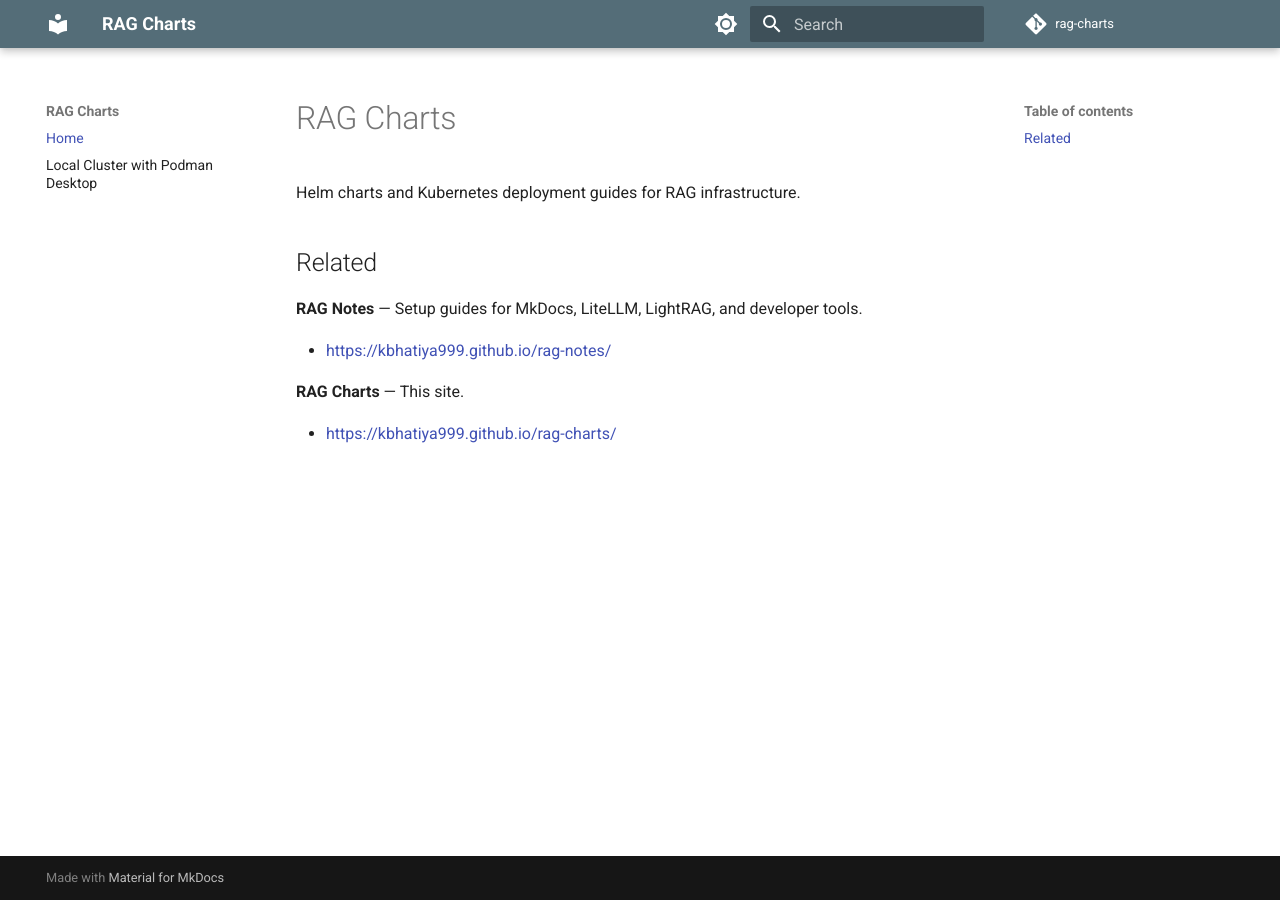
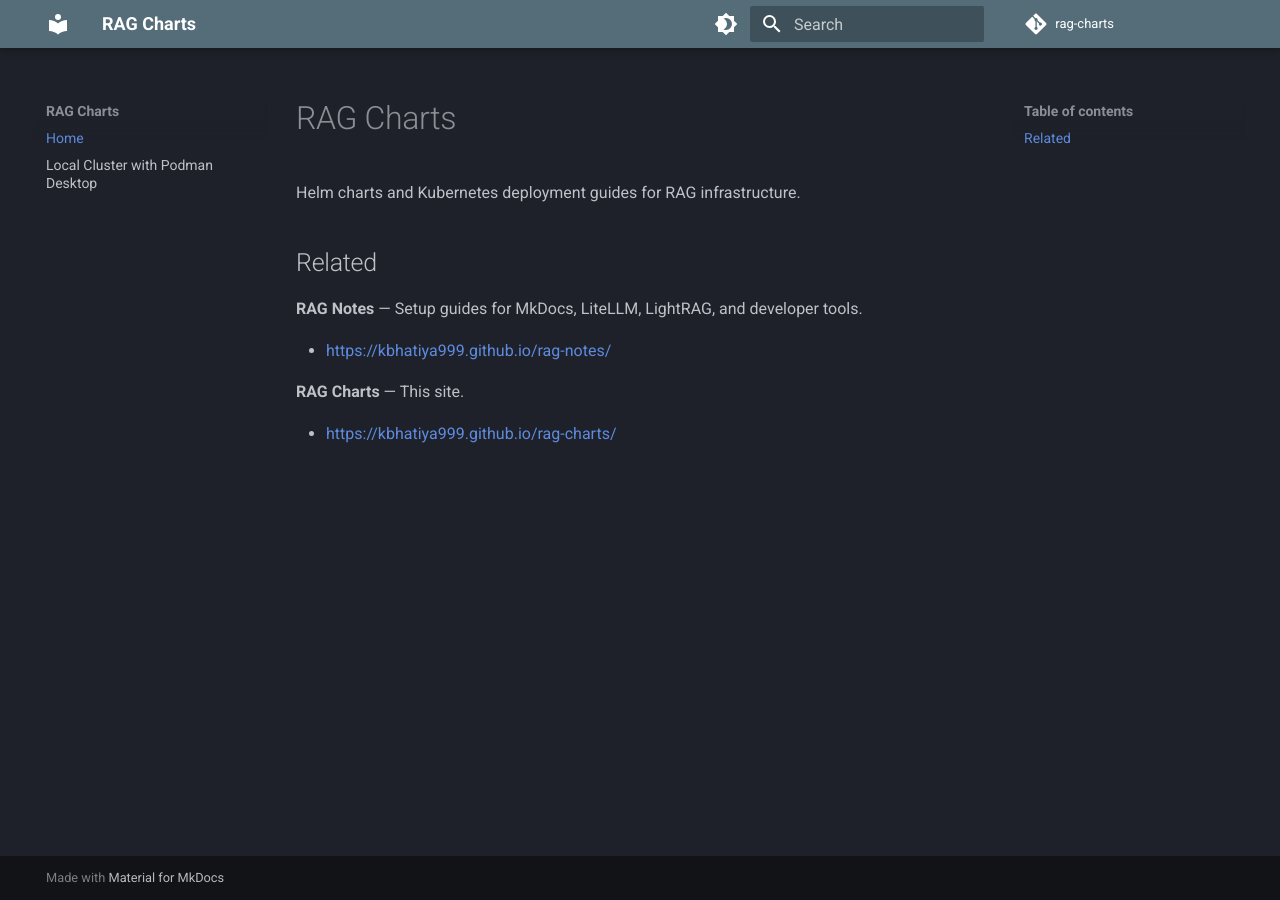
Before and after one commit to kbhatiya999/rag-charts, an MkDocs documentation site: the page built from docs/index.md, in a window 1280 px wide. Built offline with MkDocs 1.6.1 and Material for MkDocs 9.7.7, drawn with Linux system fonts in a browser that asks for light colours; comment, search, counter and statistics services are not loaded.

```diff
--- a/mkdocs.yml
+++ b/mkdocs.yml
@@ -7,18 +7,18 @@ theme:
   features:
     - content.code.copy
   palette:
+    - scheme: slate
+      primary: blue grey
+      accent: teal
+      toggle:
+        icon: material/brightness-4
+        name: Switch to light mode
     - scheme: default
       primary: blue grey
       accent: teal
       toggle:
         icon: material/brightness-7
         name: Switch to dark mode
-    - scheme: slate
-      primary: blue grey
-      accent: teal
-      toggle:
-        icon: material/brightness-4
-        name: Switch to light mode
 
 markdown_extensions:
   - pymdownx.highlight:
```
